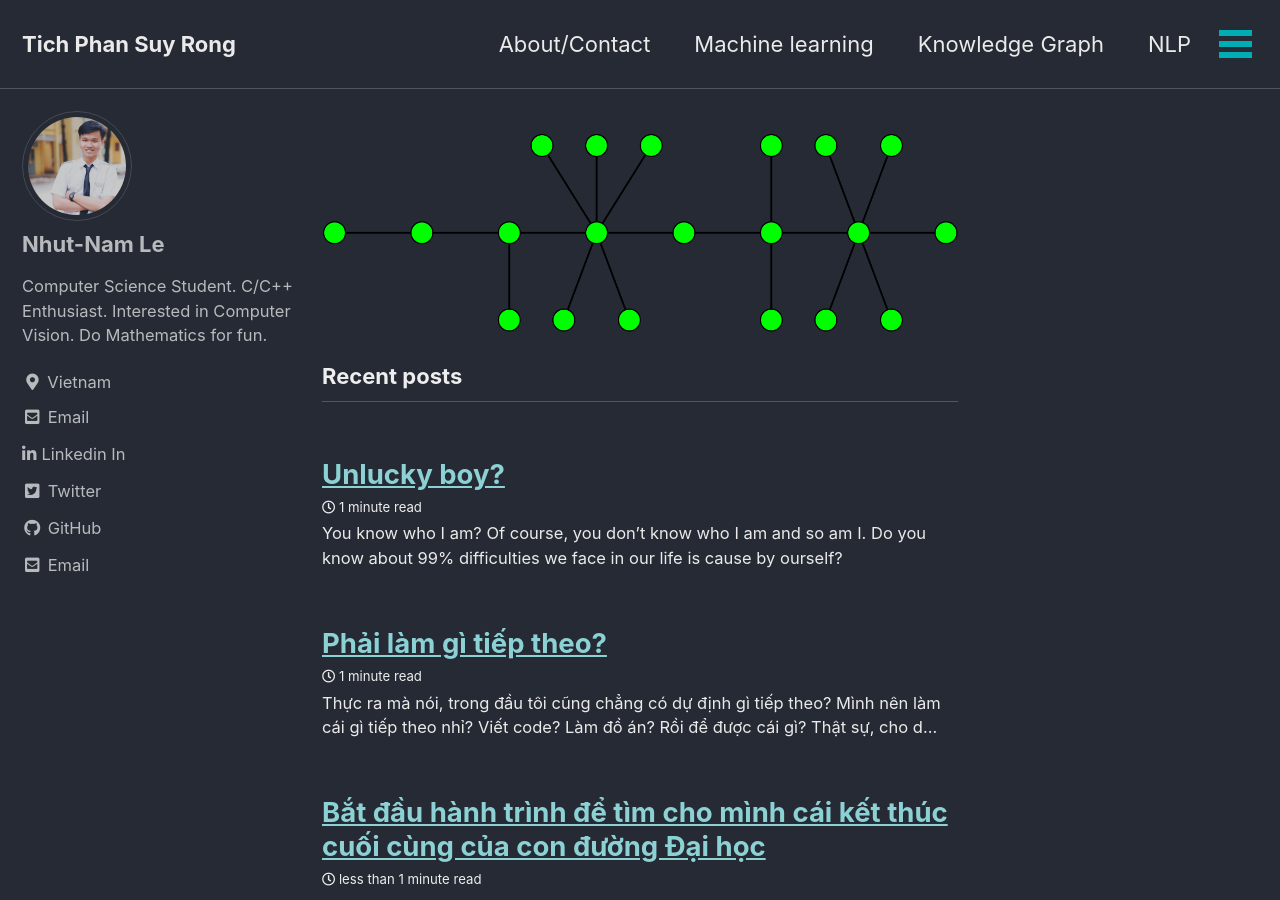
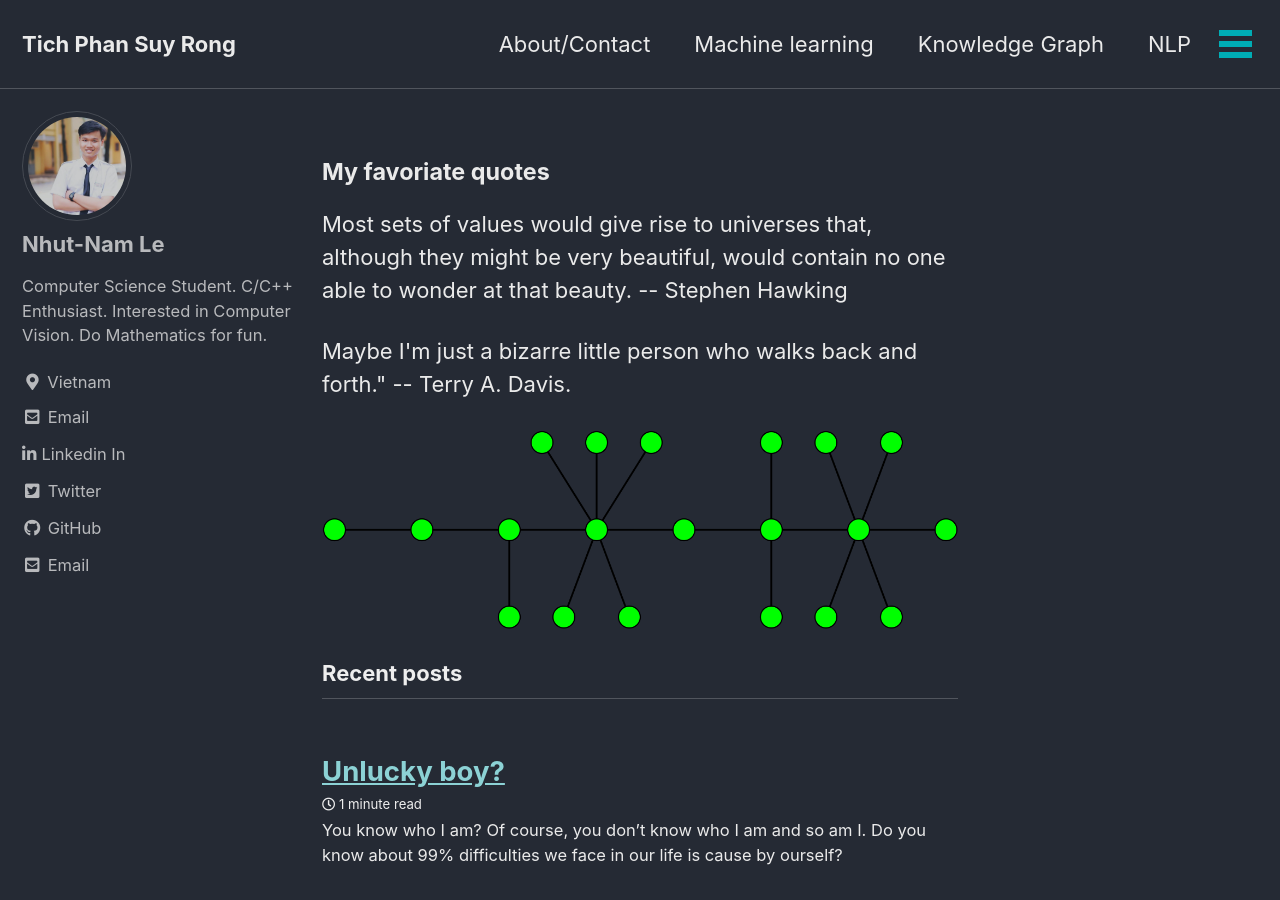
Before and after one commit to nhutnamhcmus/nhutnamhcmus.github.io, a Jekyll site: the page built from index.html, in a window 1280 px wide and 900 px high. Built offline with Jekyll 4.4.1, drawn with Linux system fonts in a browser that asks for light colours; cached includes are drawn as plain includes; the list of posts is cut into pages by our own code.

Commit message:
update intro

```diff
--- a/index.html
+++ b/index.html
@@ -2,4 +2,8 @@
 layout: home
 author_profile: true
 ---
+<h4>My favoriate quotes</h4>
+<p>Most sets of values would give rise to universes that, although they might be very beautiful, would contain no one able to wonder at that beauty. -- Stephen Hawking</p>
+<p>Maybe I'm just a bizarre little person who walks back and forth." -- Terry A. Davis.</p>
+
 <p><img src="{{site.baseurl}}/assets/img/graph.png"></p>
```
Also changed, not shown: _pages/about.md (+25 -6 lines).
